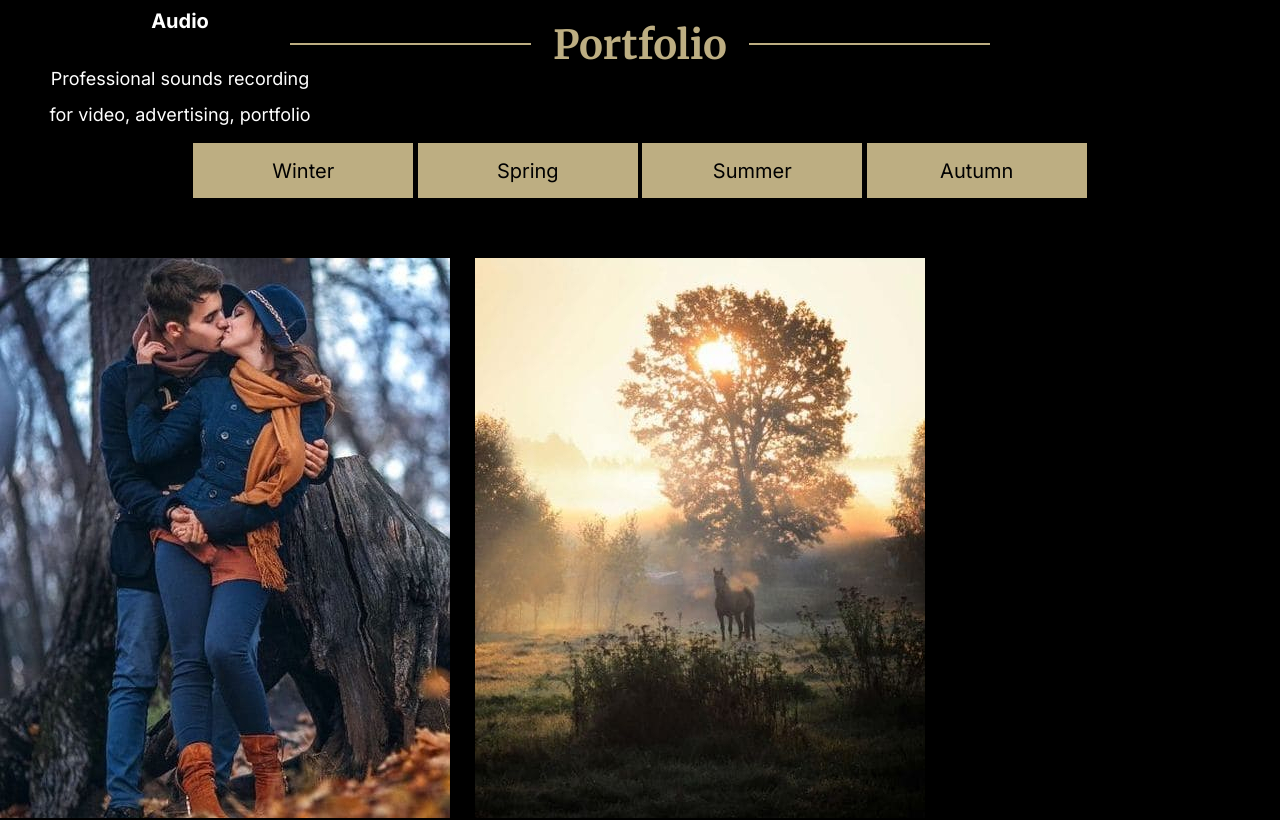
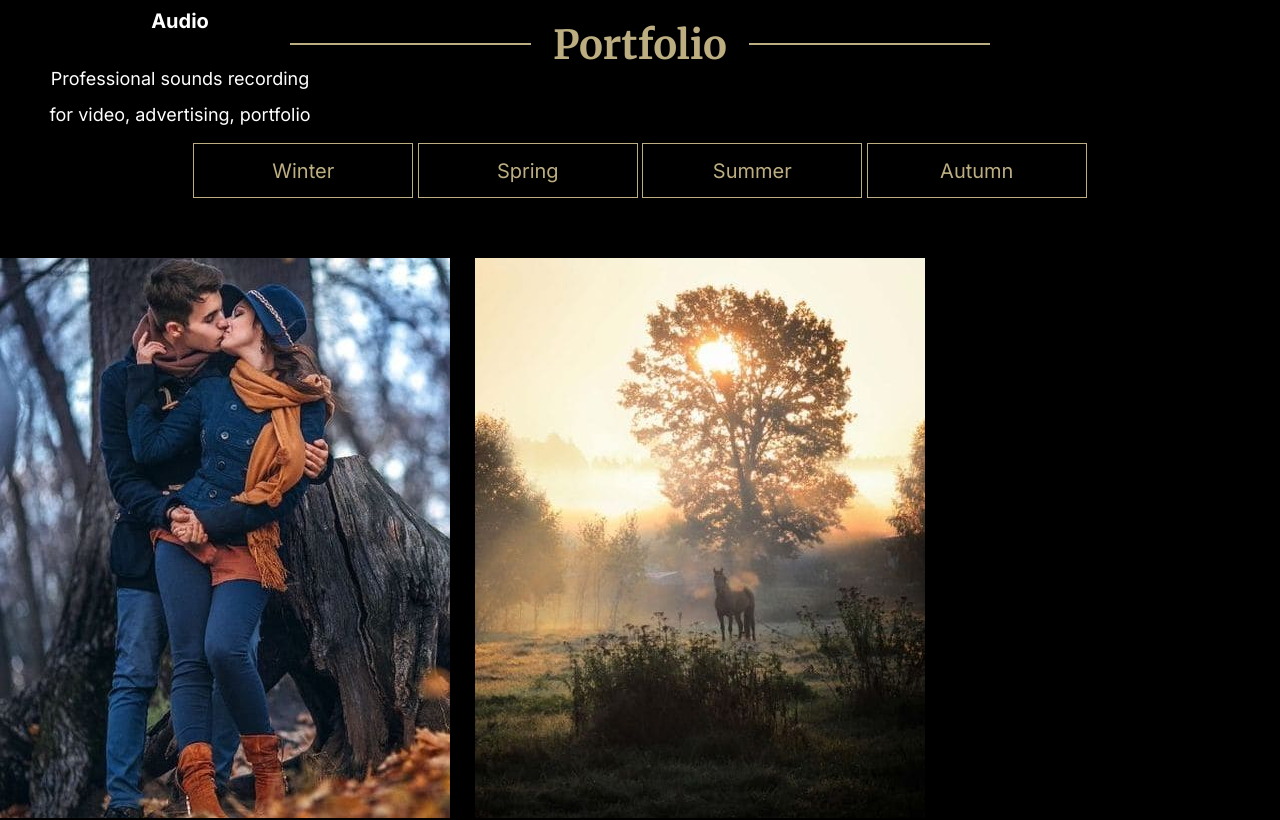
Before and after one commit to K98940/rsschool-cv, a plain HTML site: page portfolio/index.html in a window 1280 px wide. Shown: the part 1489-2309 px from the top of the page. Drawn offline with Linux system fonts and the light colour scheme.

Commit message:
fix: change button's css in 'portfolio' section

```diff
--- a/portfolio/css/style.css
+++ b/portfolio/css/style.css
@@ -112,7 +112,7 @@
 }
 
 .btn {
-   border: 0;
+   border: 1px solid var(--color-gold);
    cursor: pointer;
    width: 220px;
    height: 55px;
@@ -125,6 +125,16 @@
 
 .btn:hover {
    color: var(--color-white);
+}
+
+.btn__skills {
+   background-color: var(--color-black);
+   color: var(--color-gold);
+}
+
+.btn__skills:hover {
+   background-color: var(--color-gold);
+   color: var(--color-black);
 }
 
 ul {
--- a/portfolio/index.html
+++ b/portfolio/index.html
@@ -96,10 +96,10 @@
                   <h2>Portfolio</h2>
                </div>
                <div class="portfolio-btn-wrapper">
-                  <button class="btn">Winter</button>
-                  <button class="btn">Spring</button>
-                  <button class="btn">Summer</button>
-                  <button class="btn">Autumn</button>
+                  <button class="btn btn__skills">Winter</button>
+                  <button class="btn btn__skills">Spring</button>
+                  <button class="btn btn__skills">Summer</button>
+                  <button class="btn btn__skills">Autumn</button>
                </div>
                <div class="portfolio-items">
                   <div class="portfolio-img">
```
